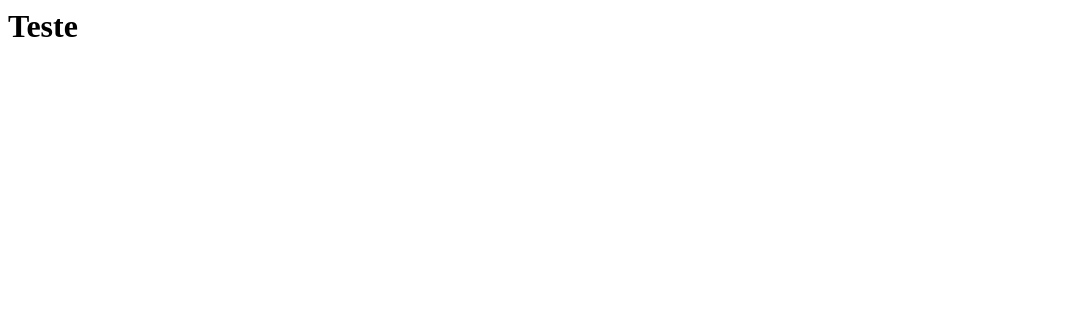
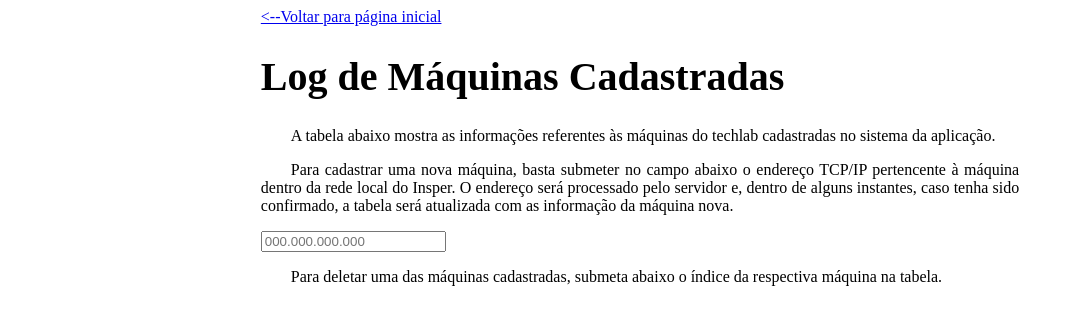
Before and after one commit to IgneousGuikas/FI_Desafio3, a website: page logMachines/index.html in a window 1280 px wide. Shown: the whole page, without its empty margins (0-1074 px from the left). Drawn offline with Linux system fonts and the light colour scheme.

Commit message:
Layout da página de log de máquinas

```diff
--- a/logMachines/index.html
+++ b/logMachines/index.html
@@ -1,7 +1,39 @@
 <html>
   <head>
+    <script src="https://code.jquery.com/jquery-3.4.1/min.js"></script>
+    <meta charset="UTF-8">
+    <style>
+      p {
+        margin-left: 20%;
+        margin-right: 20%;
+        text-align: justify;
+        text-indent: 30px;
+      }
+      h1 {
+        margin-left: 20%;
+        text-align: left;
+        font-size: 40px;
+      }
+    </style>
   </head>
   <body>
-    <h1>Teste</h1>
+    <div>
+      <p style="text-indent: 0px"><a href="http://18.223.194.18/FIDesafio3"><--Voltar para página inicial</a></p>
+    </div>
+    <h1>Log de Máquinas Cadastradas</h1>
+    <div>
+      <p>
+        A tabela abaixo mostra as informações referentes às máquinas do techlab cadastradas no sistema da aplicação.
+      </p>
+      <p>
+        Para cadastrar uma nova máquina, basta submeter no campo abaixo o endereço TCP/IP pertencente à máquina dentro
+      da rede local do Insper. O endereço será processado pelo servidor e, dentro de alguns instantes, caso tenha sido
+      confirmado, a tabela será atualizada com as informação da máquina nova.
+      </p>
+      <input id="IP"style="margin-left: 20%;" type="text" placeholder="000.000.000.000" pattern="000.000.000.000" maxlength="15">
+      <p>
+        Para deletar uma das máquinas cadastradas, submeta abaixo o índice da respectiva máquina na tabela.
+      </p>
+    </div>
   </body>
 </html>
```
